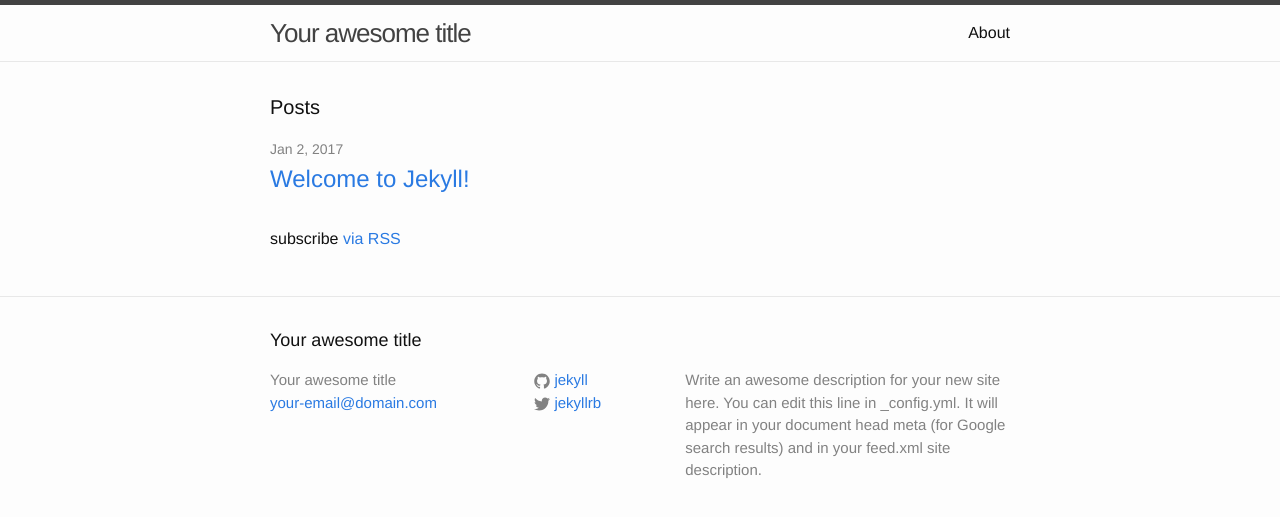
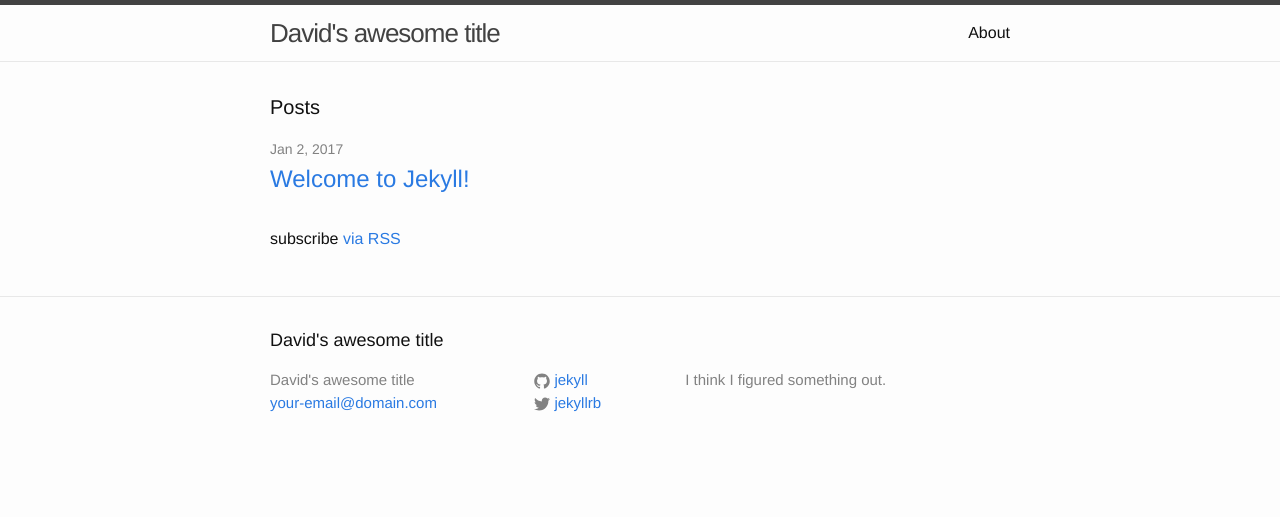
Before and after one commit to dshanecmt/dshanecmt.github.io, a Jekyll site: the page built from index.html, in a window 1280 px wide. Shown: the top 517 px of the page. Built offline with Jekyll 4.4.1, drawn with Linux system fonts in a browser that asks for light colours.

Commit message:
Update _config.yml

```diff
--- a/_config.yml
+++ b/_config.yml
@@ -6,12 +6,10 @@
 # 'jekyll serve'. If you change this file, please restart the server process.
 
 # Site settings
-title: Your awesome title
+title: David's awesome title
 email: your-email@domain.com
 description: > # this means to ignore newlines until "baseurl:"
-  Write an awesome description for your new site here. You can edit this
-  line in _config.yml. It will appear in your document head meta (for
-  Google search results) and in your feed.xml site description.
+  I think I figured something out.
 baseurl: "" # the subpath of your site, e.g. /blog
 url: "http://yourdomain.com" # the base hostname & protocol for your site
 twitter_username: jekyllrb
```
